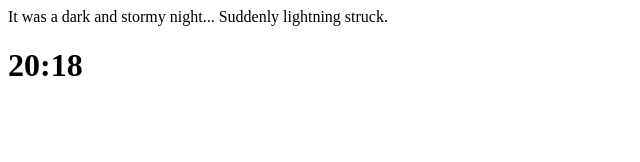
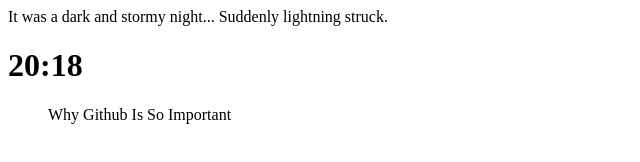
Before and after one commit to Oceanblue713/fireside-story, a plain HTML site: page index.html in a window 1280 px wide. Shown: the whole page, without its empty margins (0-640 px from the left). Drawn offline with Linux system fonts and the light colour scheme.

Commit message:
added fourth line of story

```diff
--- a/index.html
+++ b/index.html
@@ -4,5 +4,6 @@
       Suddenly lightning struck.
     </p>
     <h1>20:18</h1>
+    <ol>Why Github Is So Important</ol>
   </body>
 </html>
```
